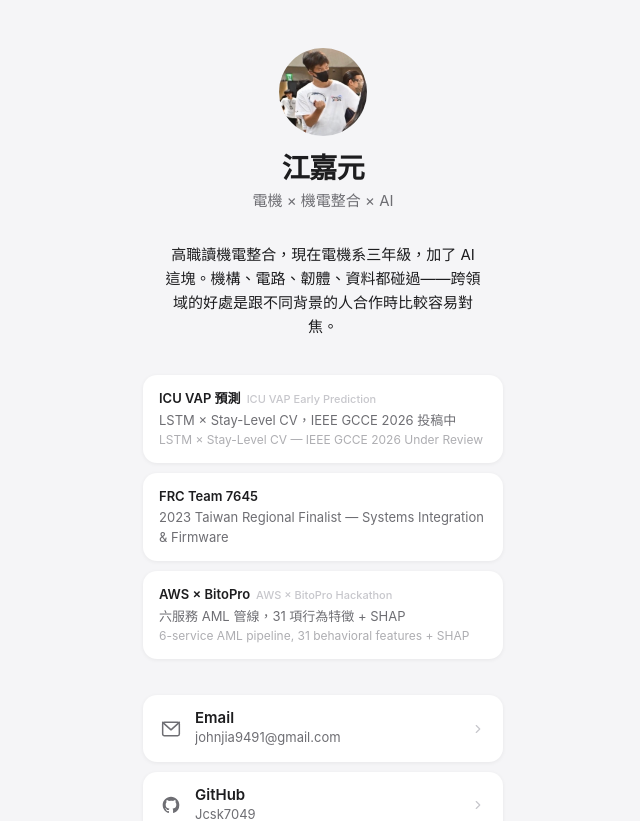
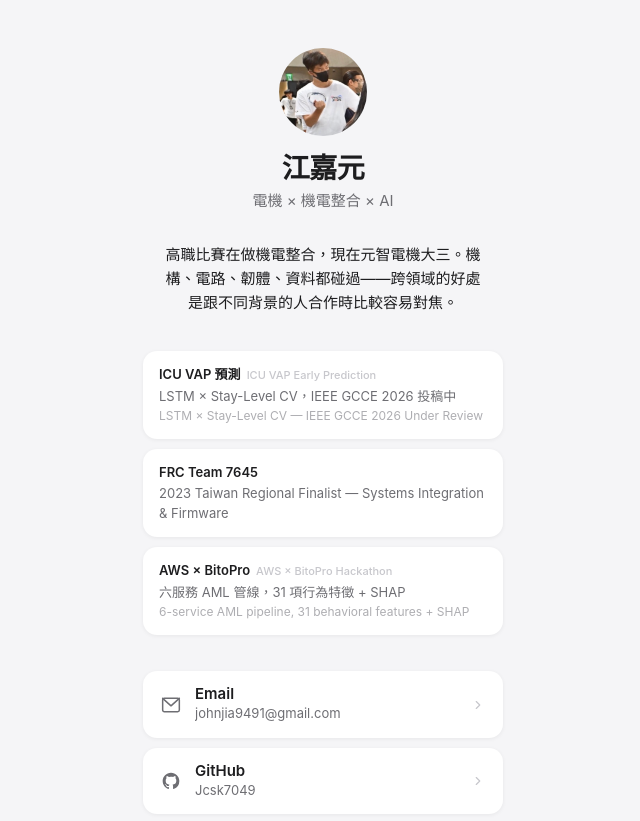
Before and after one commit to Jcsk7049/personal-website, a React (Vite) app: page /card in a window 1280 px wide. Shown: the top 821 px of the page, without its empty margins (317-957 px from the left). Built offline with nearby package versions, Linux system fonts and the light colour scheme.

Commit message:
Card: update bio

```diff
--- a/src/pages/Card.jsx
+++ b/src/pages/Card.jsx
@@ -115,7 +115,7 @@ export default function Card() {
         textAlign: 'center',
         margin: '0 0 36px',
       }}>
-        高職讀機電整合，現在電機系三年級，加了 AI 這塊。機構、電路、韌體、資料都碰過——跨領域的好處是跟不同背景的人合作時比較容易對焦。
+        高職比賽在做機電整合，現在元智電機大三。機構、電路、韌體、資料都碰過——跨領域的好處是跟不同背景的人合作時比較容易對焦。
       </p>
 
       {/* 近期亮點 */}
```
